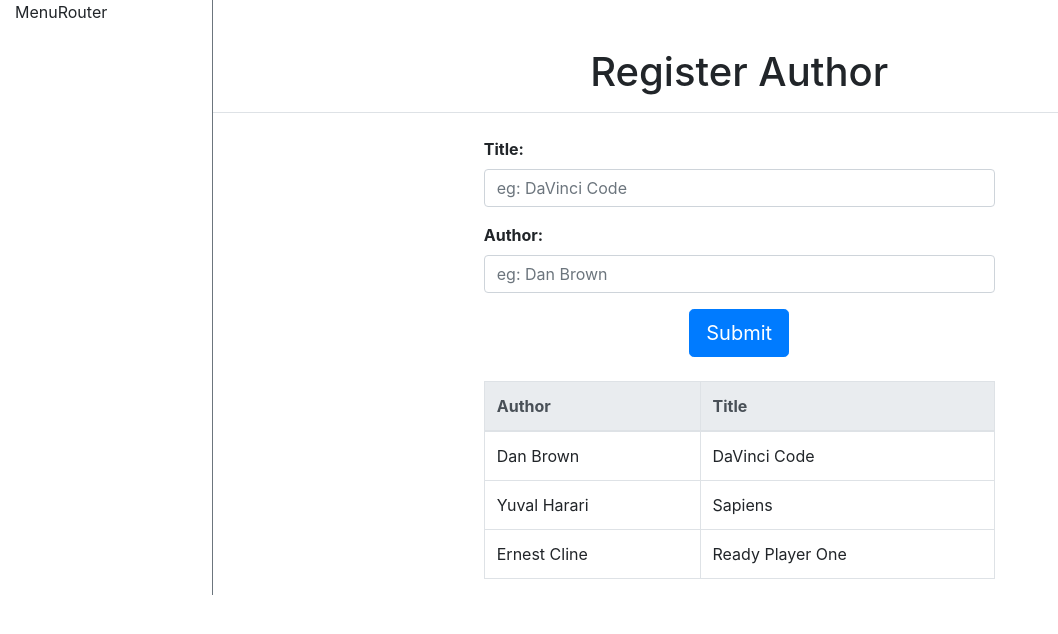
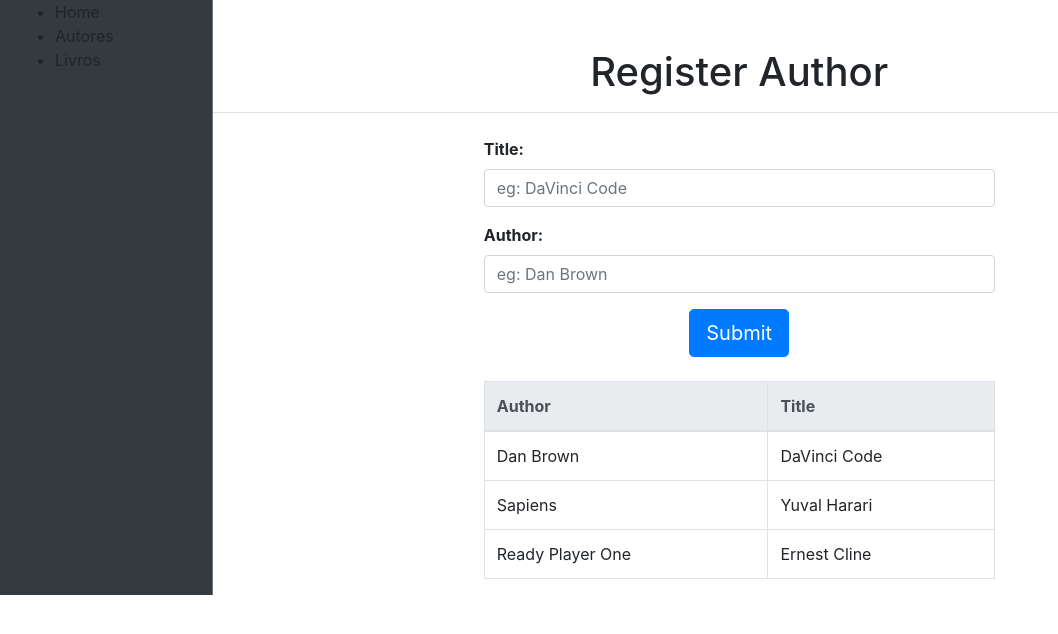
Before and after one commit to didiraja/react-book-collection, a React (Create React App) app: page / in a window 1280 px wide. Shown: the top 634 px of the page, without its empty margins (0-1058 px from the left). Built offline with nearby package versions, Linux system fonts and the light colour scheme.

Commit message:
atualizacao do codigo

```diff
--- a/src/App.js
+++ b/src/App.js
@@ -1,15 +1,32 @@
 import React, { Component } from 'react';
 
-import TitleHeading from './components/TitleHeading';
+import MainForm from './components/MainForm';
 import MenuRouter from './components/MenuRouter';
-import RegisterAuthor from './components/RegisterAuthor';
 
-import '../node_modules/bootstrap/dist/css/bootstrap.min.css';
+import 'bootstrap/dist/css/bootstrap.min.css';
 
 class App extends Component {
 
   constructor(props) {
     super();
+
+    this.state = {
+      books: [
+        {
+          name: "DaVinci Code",
+          author: "Dan Brown",
+        },
+        {
+          name: "Yuval Harari",
+          author: "Sapiens",
+        },
+        {
+          name: "Ernest Cline",
+          author: "Ready Player One",
+        },
+      ]
+    }
+
   }
 
   render() {
@@ -20,21 +37,13 @@ class App extends Component {
 
         <div className="row">
 
-          <div className="col-md-2 col-router border-right border-secondary">
+          <div className="col-md-2 col-router bg-dark border-right border-secondary">
             <MenuRouter />
           </div>
 
           <div className="col-md-10 pl-md-0">
 
-            <TitleHeading heading="Register Author" />
-
-            <div className="row">
-              <div className="col-md-6 mx-auto">
-
-                <RegisterAuthor />
-
-              </div>
-            </div>
+            <MainForm title="Register Author" content={this.state.books} />
 
           </div>
 
--- a/src/components/ListTable.js
+++ b/src/components/ListTable.js
@@ -1,9 +1,14 @@
 import React, { Component } from 'react';
 
 class ListTable extends Component {
+
+  constructor(props) {
+    super();
+  }
+
   render() {
 
-    const stateBooks = this.props.books;
+    const books = this.props.books;
 
     return (
 
@@ -16,10 +21,10 @@ class ListTable extends Component {
         </thead>
         <tbody>
 
-        {stateBooks.map(
-          (stateContent, key) => <tr key={key}>
-            <td>{stateContent.author}</td>
-            <td>{stateContent.title}</td>
+        {books.map(
+          (book, key) => <tr key={key}>
+            <td>{book.author}</td>
+            <td>{book.name}</td>
           </tr>)}
 
         </tbody>
--- /dev/null
+++ b/src/components/MainForm.js
@@ -0,0 +1,27 @@
+import React, { Component, Fragment } from 'react';
+import RegisterAuthor from './RegisterAuthor';
+
+class MainForm extends Component {
+
+  constructor(props) {
+    super();
+  }
+
+  render() {
+    return (
+      <Fragment>
+        <p className="h1 text-center pt-5 pb-3 mb-4 border-bottom">{this.props.title}</p>
+
+        <div className="row">
+          <div className="col-md-6 mx-auto">
+
+            <RegisterAuthor content={this.props.content} />
+
+          </div>
+        </div>
+      </Fragment>
+    );
+  }
+}
+
+export default MainForm;
--- a/src/components/MenuRouter.js
+++ b/src/components/MenuRouter.js
@@ -4,7 +4,11 @@ class MenuRouter extends Component {
   render() {
     return (
 
-      <p>MenuRouter</p>
+      <ul>
+        <li className="list-item">Home</li>
+        <li className="list-item">Autores</li>
+        <li className="list-item">Livros</li>
+      </ul>
 
     );
   }
--- a/src/components/RegisterAuthor.js
+++ b/src/components/RegisterAuthor.js
@@ -1,53 +1,23 @@
-import React, { Component } from 'react';
+import React, { Component, Fragment } from 'react';
 import ListTable from './ListTable';
 
 class RegisterAuthor extends Component {
 
   constructor(props) {
-    super();
+    super(props);
 
-    this.state = {
-      books: [
-        {
-          title: "DaVinci Code",
-          author: "Dan Brown",
-          price: ""
-        },
-        {
-          title: "Sapiens",
-          author: "Yuval Harari",
-          price: ""
-        },
-        {
-          title: "Ready Player One",
-          author: "Ernest Cline",
-          price: ""
-        }
-      ]
-    }
-
-  }
-
-  componentWillMount() {
-
-    this.stateBooks = '';
-
-    this.stateBooks = this.state.books;
+    this.books = this.props.content
 
   }
 
   newEntry(e) {
 
-    e.preventDefault();
+    e.preventDefault()
 
-    this.stateBooks.push({
-      title: this.refs.registerTitle.value,
+    this.books.push({
+      name: this.refs.registerTitle.value,
       author: this.refs.registerAuthor.value
     })
-
-    this.setState({
-      books: this.stateBooks
-    });
 
   }
 
@@ -55,26 +25,28 @@ class RegisterAuthor extends Component {
 
     return (
 
-      <React.Fragment>
-        <form id="formCadastro" onSubmit={this.newEntry.bind(this)}>
+      <Fragment>
+        <form id="formCadastro" onSubmit={(e) => this.newEntry(e)}>
 
           <div className="form-group">
             <label htmlFor="registerAuthor-title">Title:</label>
-            <input type="text" className="form-control" ref="registerTitle" placeholder="eg: DaVinci Code"/>
+            <input type="text" className="form-control" ref="registerTitle"
+              placeholder={`eg: ${this.books[0].name}`} />
           </div>
 
           <div className="form-group">
             <label htmlFor="registerAuthor-author">Author:</label>
-            <input type="text" className="form-control" ref="registerAuthor" placeholder="eg: Dan Brown"/>
+            <input type="text" className="form-control" ref="registerAuthor"
+              placeholder={`eg: ${this.books[0].author}`} />
           </div>
 
           <button type="submit" className="btn btn-lg d-block mx-auto btn-primary">Submit</button>
 
         </form>
 
-        <ListTable books={this.stateBooks} />
+        <ListTable books={this.books} />
 
-      </React.Fragment>
+      </Fragment>
 
     );
   }
--- a/src/components/TitleHeading.js
+++ /dev/null
@@ -1,13 +0,0 @@
-import React, { Component } from 'react';
-
-class TitleHeading extends Component {
-  render() {
-    return (
-
-      <p className="h1 text-center pt-5 pb-3 mb-4 border-bottom">{this.props.heading}</p>
-
-    );
-  }
-}
-
-export default TitleHeading;
```
